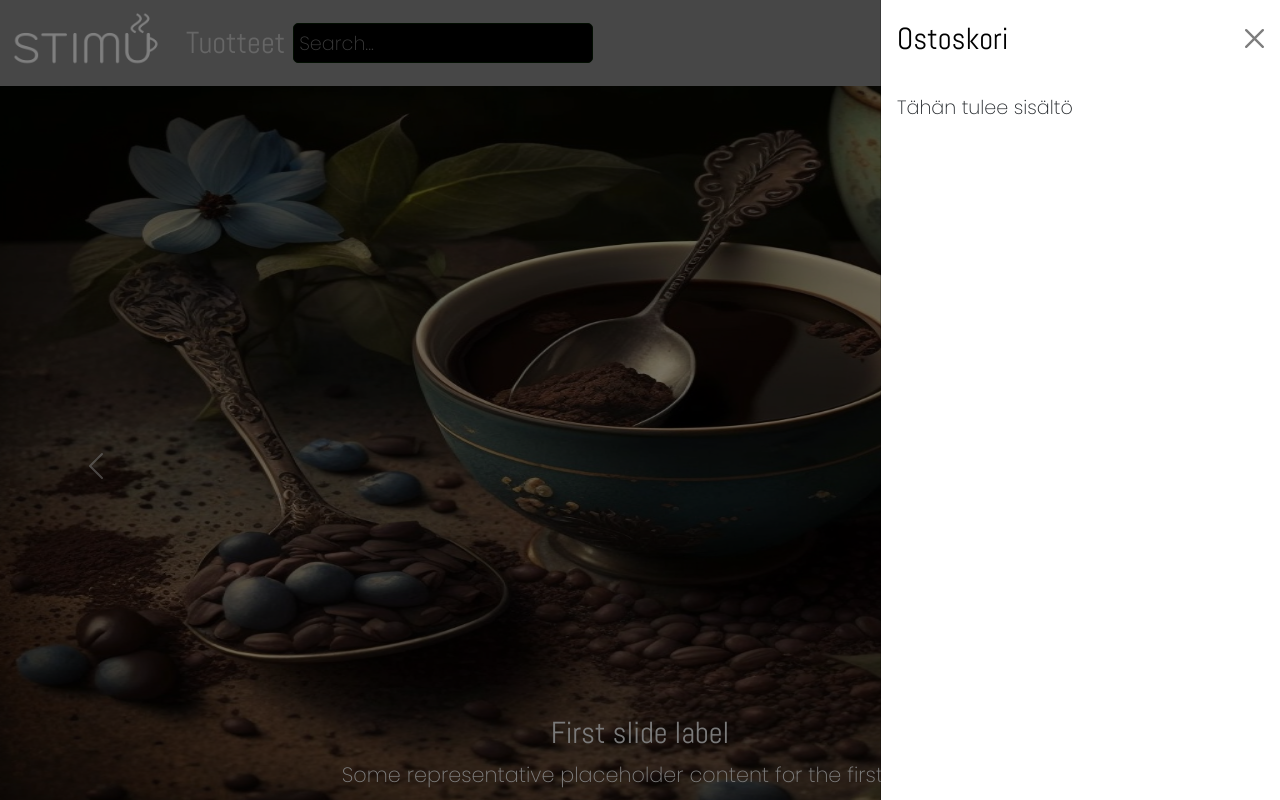
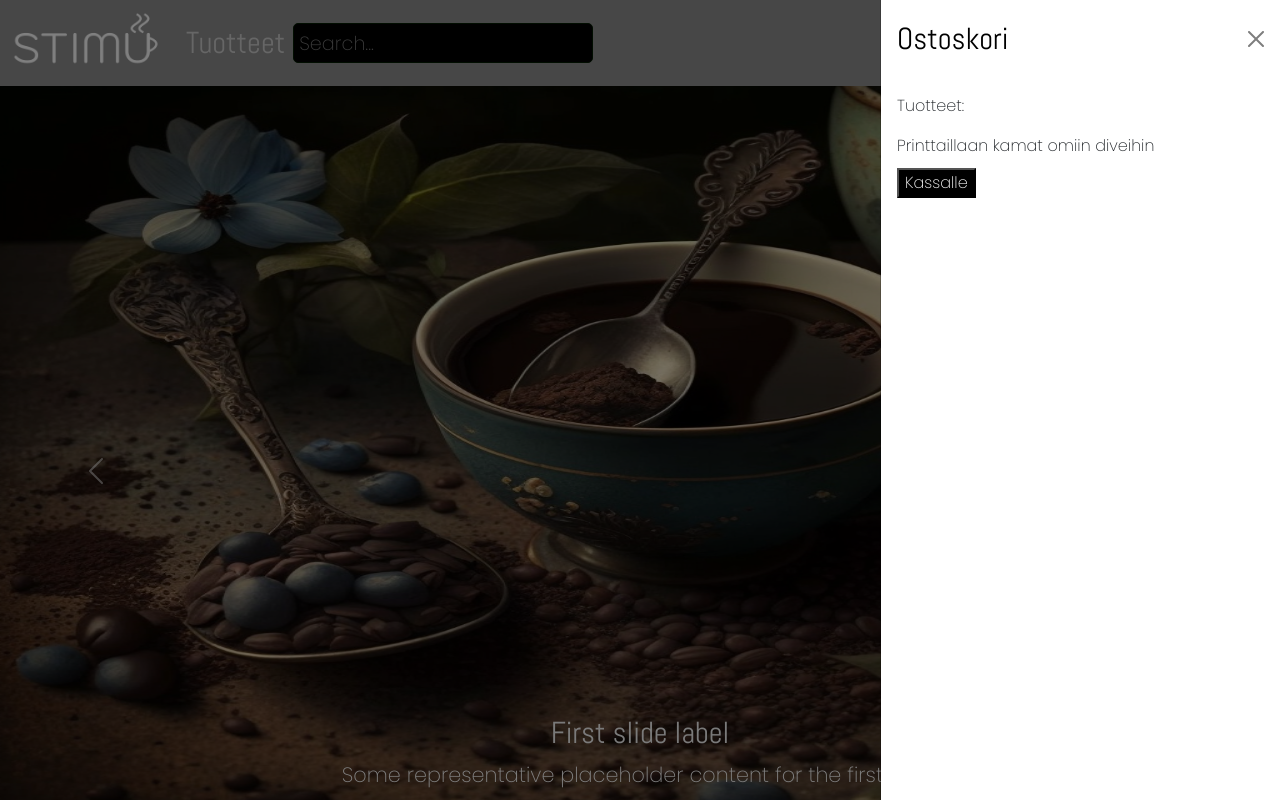
Before and after one commit to Stimu-Webshop/stimu-webshop.github.io, a React (Create React App) app in the folder caffeine-shop/: page / in a window 1280 px wide. Both pictures are taken after a click on the icon 1246 px from the left and 43 px from the top of the page. Shown: the top 800 px of the page. Built offline with nearby package versions, Linux system fonts and the light colour scheme.

Commit message:
styling shopping cart

```diff
--- a/caffeine-shop/src/components/Shoppingcart.js
+++ b/caffeine-shop/src/components/Shoppingcart.js
@@ -9,7 +9,9 @@ export default function ShoppingCart() {
     <button type="button" className="btn-close text-reset" data-bs-dismiss="offcanvas" aria-label="Close"></button>
   </div>
   <div className="offcanvas-body">
-    Tähän tulee sisältö
+    <p>Tuotteet:</p>
+    <div className="cartItem">Printtaillaan kamat omiin diveihin</div>
+    <button>Kassalle</button>
 
   </div>
   </>
--- a/caffeine-shop/src/styles/Shoppingcart.scss
+++ b/caffeine-shop/src/styles/Shoppingcart.scss
@@ -2,10 +2,16 @@
 
 body {
     @include text;
-    font-size: 1.2em;
+    font-size: 1.0em;
 }
 
 h5 {
     @include header-text;
     color: black;
 }
+
+button {
+    background-color: black;
+    color: white;
+    margin-top: 10px;
+}
```
